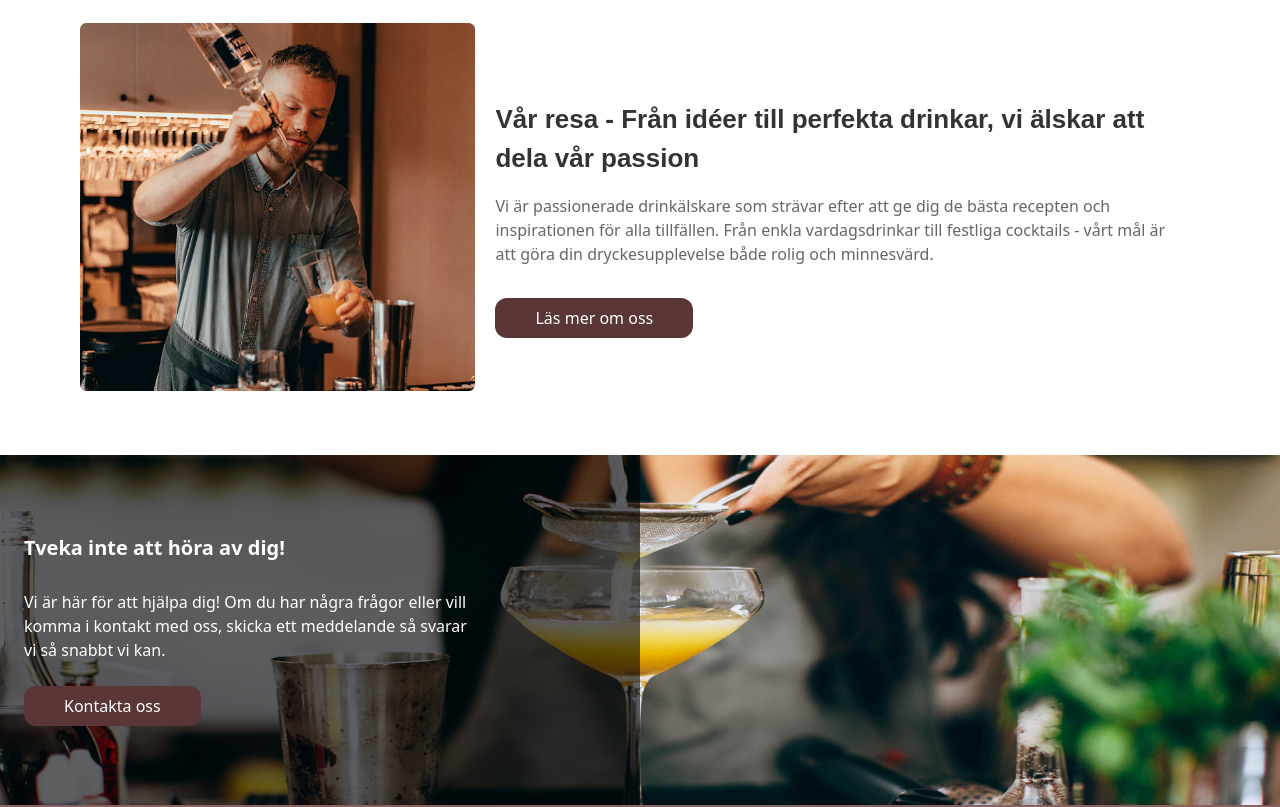
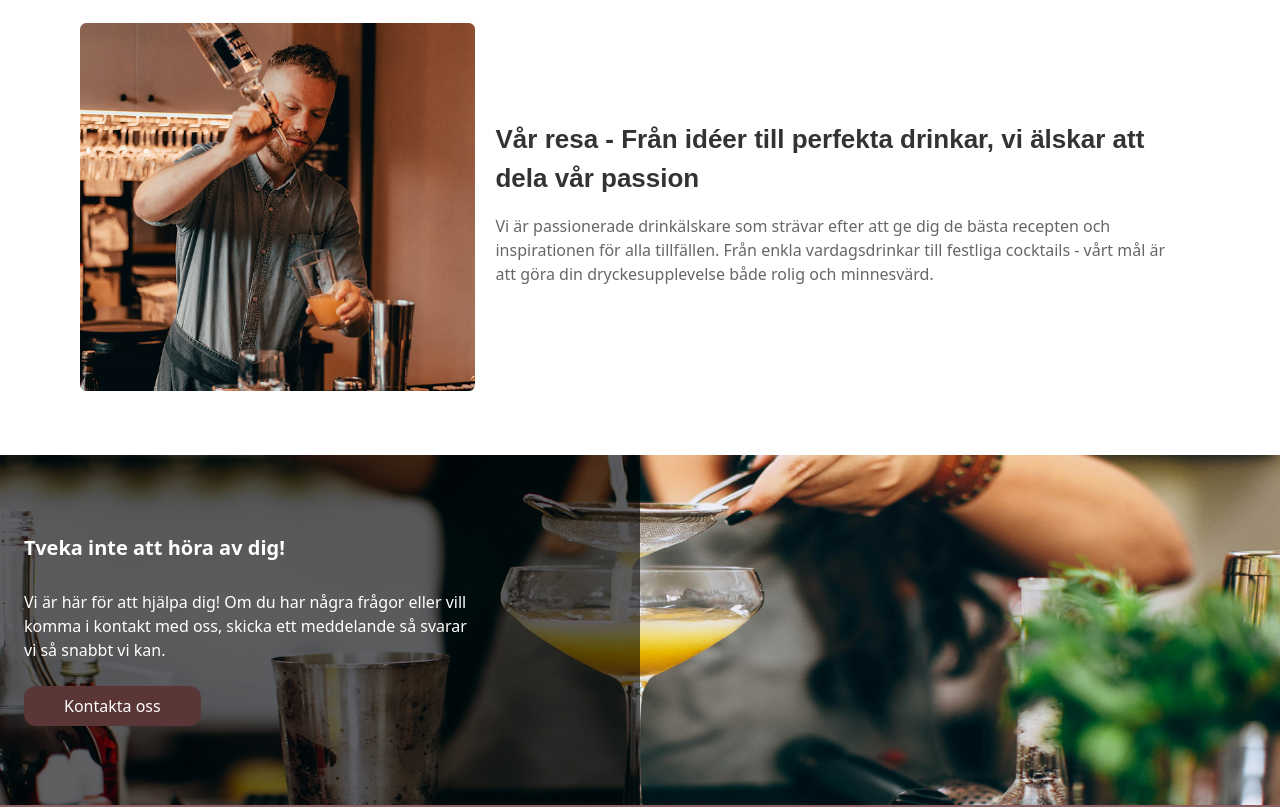
Before and after one commit to Topler97/Examensarbete, a Next.js app: page /about in a window 1280 px wide. Shown: the part 737-1544 px from the top of the page. Built offline with nearby package versions, Linux system fonts and the light colour scheme.

Commit message:
first push, not done

```diff
--- a/app/about/page.js
+++ b/app/about/page.js
@@ -1,3 +1,4 @@
+'use client';
 import CallToAction from "../components/calltoaction/Calltoaction";
 import ContactForm from "../components/contactform/contactform";
 import { Hero } from "../components/Hero";
--- a/app/components/ImageBoxTextBtn.jsx
+++ b/app/components/ImageBoxTextBtn.jsx
@@ -1,7 +1,32 @@
+'use client';
 import Image from "next/image";
 import { Button } from './Button';
+import { useRouter } from "next/router";
+import { useState, useEffect } from "react";
 
 export const ImageBoxTextBtn = () => {
+
+    const [isMounted, setIsMounted] = useState(false); // State för att kontrollera när komponenten är monterad på klienten
+    const [isAboutPage, setIsAboutPage] = useState(false); // State för att kontrollera om vi är på /about-sidan
+    const router = useRouter();
+
+    useEffect(() => {
+        setIsMounted(true); // Sätt isMounted till true när komponenten är monterad på klienten
+    }, []);
+
+    useEffect(() => {
+        if (isMounted && router.pathname === '/about') {
+            setIsAboutPage(true);
+        } else {
+            setIsAboutPage(false);
+        }
+    }, [isMounted, router.pathname]); // Kör när isMounted eller router.pathname ändras
+
+    // Om komponenten inte har monterats än (dvs på servern), rendera inget eller en fallback
+    if (!isMounted) {
+        return null; // Eller rendera en fallback om så önskas
+    }
+
     return(
         <section className="">
             {/* Mobile */}
@@ -39,6 +64,7 @@ export const ImageBoxTextBtn = () => {
                     <p className="text-[#666] pb-8">
                        Vi är passionerade drinkälskare som strävar efter att ge dig de bästa recepten och inspirationen för alla tillfällen. Från enkla vardagsdrinkar till festliga cocktails - vårt mål är att göra din dryckesupplevelse både rolig och minnesvärd.
                     </p>
+                    {!isAboutPage && (
                         <div>
                             <Button
                                 buttonText={'Läs mer om oss'}
@@ -46,6 +72,7 @@ export const ImageBoxTextBtn = () => {
                                 link="/about"
                             />
                         </div>
+                    )}
                 </div>
             </div>
         </section>
--- a/app/page.jsx
+++ b/app/page.jsx
@@ -1,3 +1,4 @@
+'use client';
 import { Category } from "./components/Category";
 import { Hero } from "./components/Hero";
 import { ImageBoxTextBtn } from "./components/ImageBoxTextBtn";
```
Lines whose indentation alone changed are shown as unchanged.
